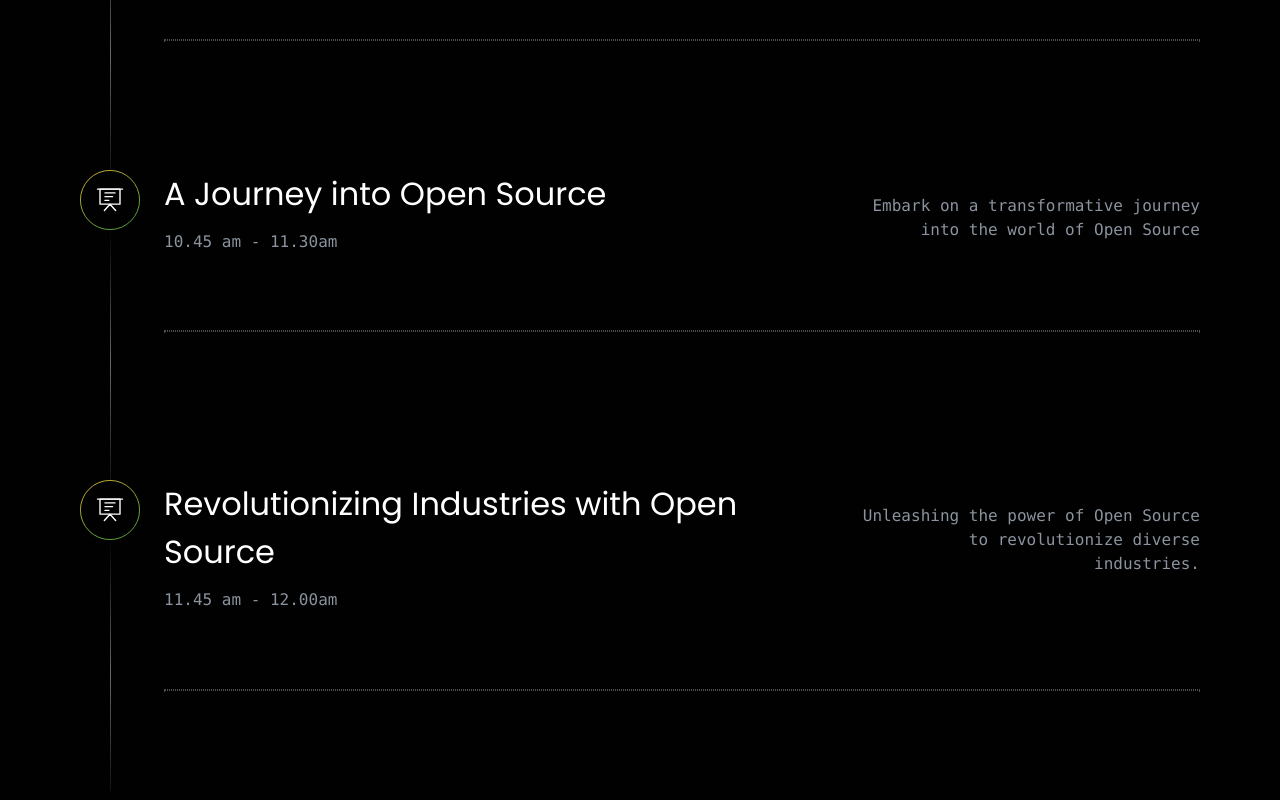
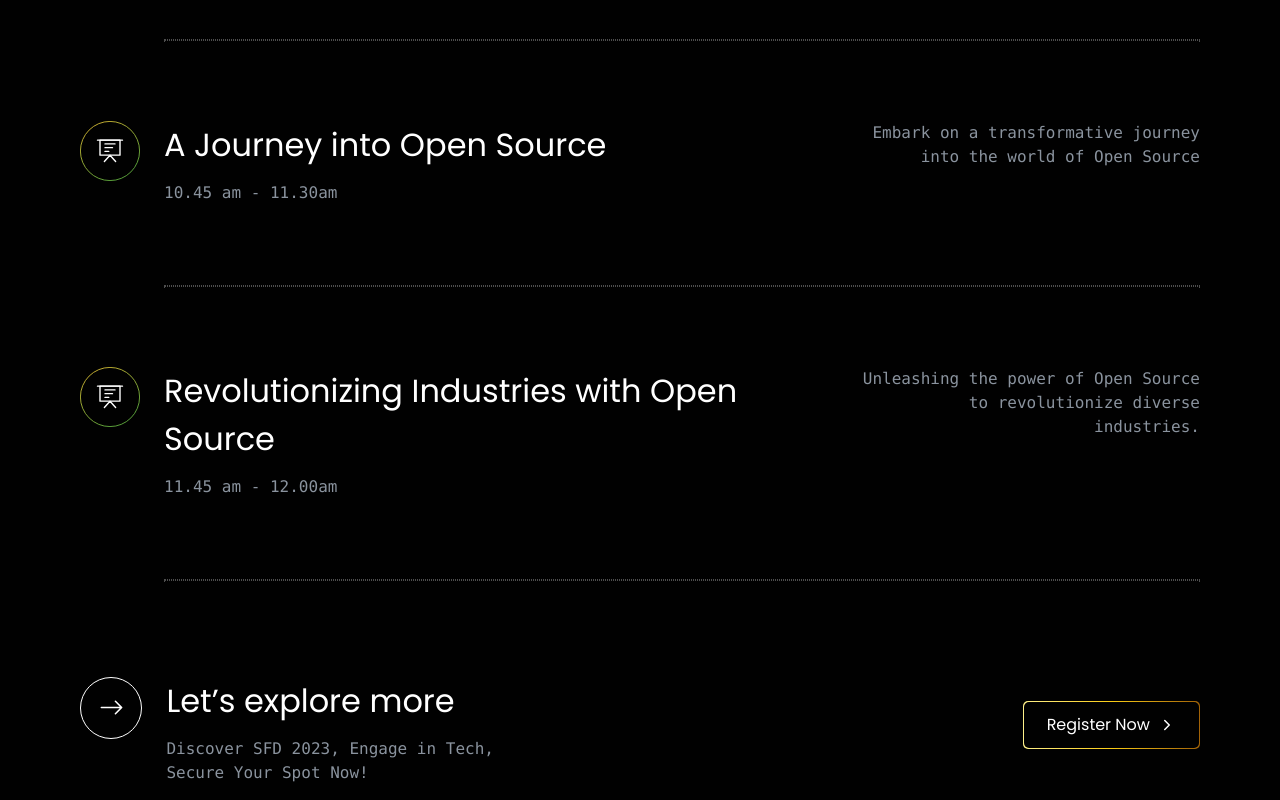
Before and after one commit to fossnsbm/sfd2023-web, a Next.js app: page / in a window 1280 px wide. Shown: the part 2800-3600 px from the top of the page. Built offline with nearby package versions, Linux system fonts and the light colour scheme.

Commit message:
fix: line image delete

```diff
--- a/src/components/event-outline/EventCard.tsx
+++ b/src/components/event-outline/EventCard.tsx
@@ -7,7 +7,6 @@ interface EventCardProps {
     eventTime: string;
     eventDescription: string;
 }
-
 
 const EventCard: React.FC<EventCardProps> = ({ eventName, eventTime, eventDescription }) => {
     return (
@@ -25,29 +24,21 @@ const EventCard: React.FC<EventCardProps> = ({ eventName, eventTime, eventDescri
                             />
                         </span>
                     </div>
-                    <div className="items-center justify-center flex">
-                        <Image
-                            src="/images/event-icon-line.PNG"
-                            alt=""
-                            width={1}
-                            height={90}
-                        />
-                    </div>
                 </div>
             </div>
-            <div className="flex flex-col flex-1 ml-6">
+            <div className="flex flex-col flex-1 ml-6 mb-20 ">
                 <div className="flex flex-col md:flex-row">
                     <div className="md:basis-2/3">
                         <h1 className="text-[2rem] md:text-[2rem] pb-3">{eventName}</h1>
                         <p className="font-mono text-gray">{eventTime}</p>
                     </div>
                     <div className="md:basis-1/3 font-mono text-gray">
-                        <p className="text-right align-top pt-6 pb-2">
+                        <p className="text-right align-top pt-6 md:pt-0 pb-2">
                             {eventDescription}
                         </p>
                     </div>
                 </div>
-                <div className="basis-1/3 md:basis-1/2 grid content-center shrink-0">
+                <div className="grid content-center shrink-0 mt-20">
                     <div className="border-dotted border border-white/30" />
                 </div>
             </div>
--- a/src/components/event-outline/EventOutline.tsx
+++ b/src/components/event-outline/EventOutline.tsx
@@ -11,7 +11,7 @@ const EventOutline = () => {
     return (
         <Container>
             <Heading />
-            <div className="mt-6">
+            <div className="mt-10">
 
                 {eventDeatails.map((event) => (
                     <EventCard
--- a/src/components/event-outline/EventRegister.tsx
+++ b/src/components/event-outline/EventRegister.tsx
@@ -14,7 +14,7 @@ const EventRegister = () => {
     }
     return (
 
-        <div className="flex text-white flex-grow mt-4 mb-6">
+        <div className="flex text-white flex-grow mt-4 mb-20">
             <div className="flex-none flex-col">
                 <div className="flex-none">
                     <div className="w-[3.9rem] h-[3.9rem] rounded-full border border-white flex items-center justify-center">
```
Also changed, not shown: public/images/event-Icon-line.png (deleted), public/images/event-Icon-line.svg (deleted).
